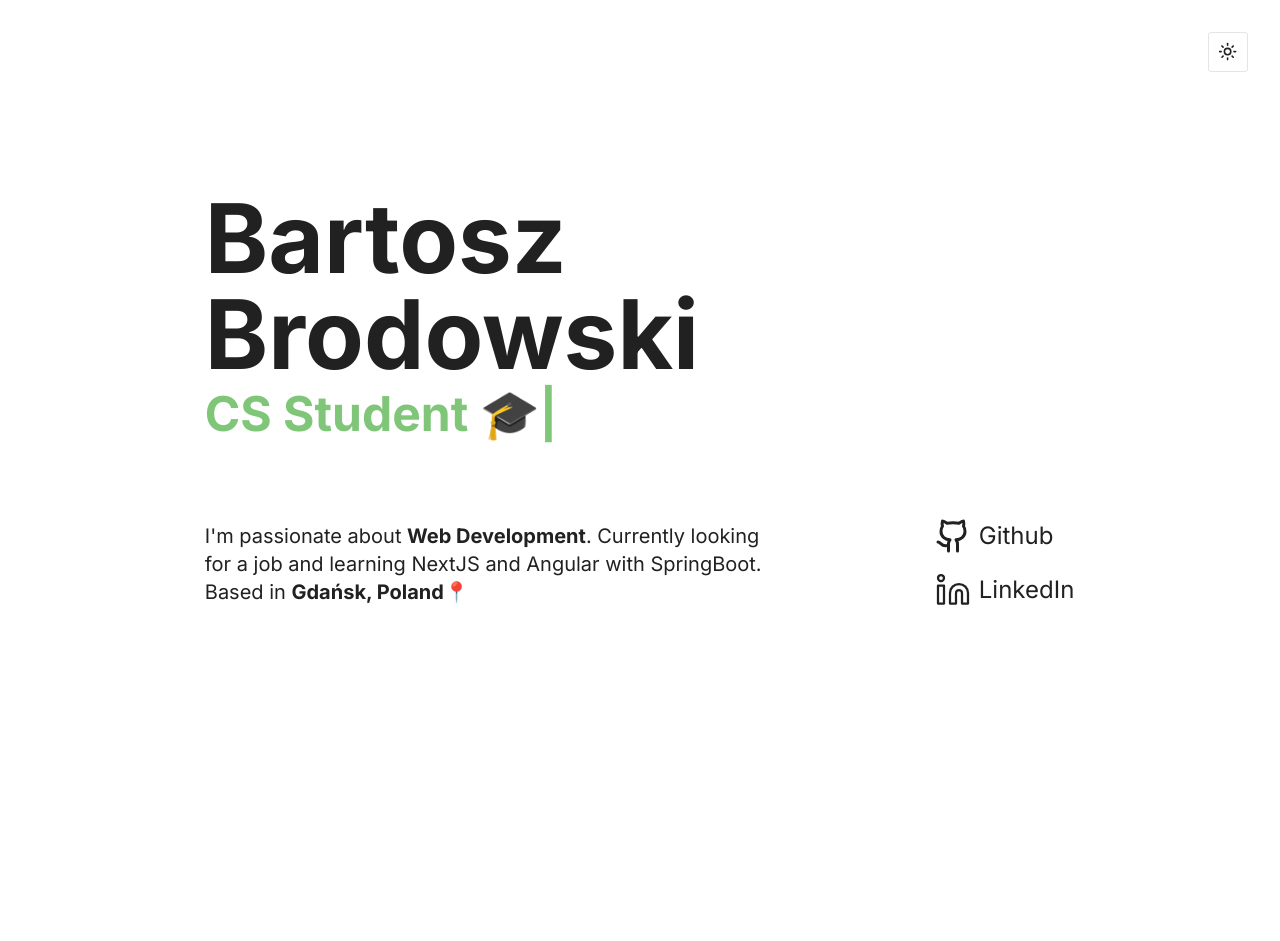
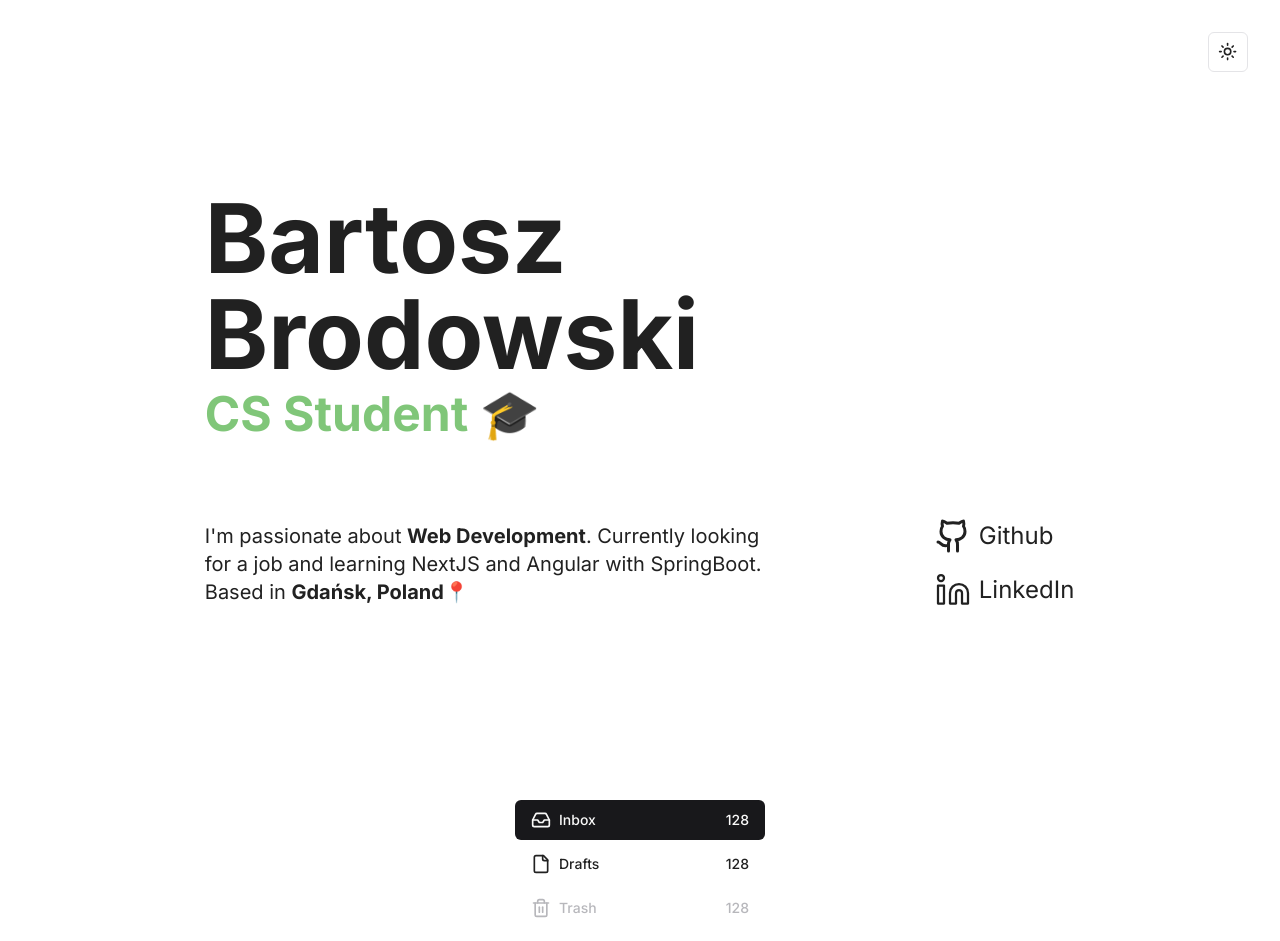
Before and after one commit to BartoszBrodowski/portfolio, a Next.js app: page / in a window 1280 px wide. Shown: the top 941 px of the page. Before the commit the page ends 800 px from the top, so only its background shows below. Built offline with nearby package versions, Linux system fonts and the light colour scheme.

Commit message:
feat(projects): nav change tab style on click

```diff
--- a/src/app/globals.css
+++ b/src/app/globals.css
@@ -1,6 +1,10 @@
 @tailwind base;
 @tailwind components;
 @tailwind utilities;
+
+/* .dark {
+  --background: #212121; */
+
 
 
 @layer base {
@@ -11,8 +15,8 @@
     --card-foreground: 240 10% 3.9%;
     --popover: 0 0% 100%;
     --popover-foreground: 240 10% 3.9%;
-    --primary: 142.1 76.2% 36.3%;
-    --primary-foreground: 355.7 100% 97.3%;
+    --primary: 240 5.9% 10%;
+    --primary-foreground: 0 0% 98%;
     --secondary: 240 4.8% 95.9%;
     --secondary-foreground: 240 5.9% 10%;
     --muted: 240 4.8% 95.9%;
@@ -23,32 +27,34 @@
     --destructive-foreground: 0 0% 98%;
     --border: 240 5.9% 90%;
     --input: 240 5.9% 90%;
-    --ring: 142.1 76.2% 36.3%;
-    --radius: 0.3rem;
+    --ring: 240 5.9% 10%;
+    --radius: 0.5rem;
   }
 
   .dark {
-    --background: #212121;
-    --foreground: 0 0% 95%;
-    --card: 24 9.8% 10%;
-    --card-foreground: 0 0% 95%;
-    --popover: 0 0% 9%;
-    --popover-foreground: 0 0% 95%;
-    --primary: 142.1 70.6% 45.3%;
-    --primary-foreground: 144.9 80.4% 10%;
+    --background: 240 10% 3.9%;
+    --foreground: 0 0% 98%;
+    --card: 240 10% 3.9%;
+    --card-foreground: 0 0% 98%;
+    --popover: 240 10% 3.9%;
+    --popover-foreground: 0 0% 98%;
+    --primary: 0 0% 98%;
+    --primary-foreground: 240 5.9% 10%;
     --secondary: 240 3.7% 15.9%;
     --secondary-foreground: 0 0% 98%;
-    --muted: 0 0% 15%;
+    --muted: 240 3.7% 15.9%;
     --muted-foreground: 240 5% 64.9%;
-    --accent: 12 6.5% 15.1%;
+    --accent: 240 3.7% 15.9%;
     --accent-foreground: 0 0% 98%;
     --destructive: 0 62.8% 30.6%;
-    --destructive-foreground: 0 85.7% 97.3%;
+    --destructive-foreground: 0 0% 98%;
     --border: 240 3.7% 15.9%;
     --input: 240 3.7% 15.9%;
-    --ring: 142.4 71.8% 29.2%;
+    --ring: 240 4.9% 83.9%;
   }
 }
+
+
 
 @layer base {
   * {
--- a/src/app/page.tsx
+++ b/src/app/page.tsx
@@ -1,9 +1,11 @@
 import Hero from '@/components/Hero'
+import Nav from '@/components/Projects/Nav'
 
 export default function Home() {
   return (
     <main className="flex min-h-screen flex-col items-center justify-between p-24 py-0 text-main-black dark:text-white dark:bg-main-black">
       <Hero />
+      <Nav />
     </main>
   )
 }
--- a/src/components/Hero/OccupationText.tsx
+++ b/src/components/Hero/OccupationText.tsx
@@ -6,7 +6,7 @@ const OccupationText = () => {
     return (
         <div className="flex flex-col font-bold text-[24px] leading-8 lg:text-5xl lg:gap-2">
             <h1 className="text-8xl">Bartosz Brodowski</h1>
-            <span className="text-primary">
+            <span className="text-main-green">
                 <TypeAnimation
                     sequence={["Software Engineer 💻", 2000, "CS Student 🎓", 2000]}
                     wrapper="span"
--- /dev/null
+++ b/src/components/Projects/Nav.tsx
@@ -0,0 +1,29 @@
+'use client'
+
+import { navTabs } from "@/data/navtabs.data";
+import { FunctionComponent, useState } from "react";
+import NavTab from "./NavTab";
+
+
+const Nav: FunctionComponent = () => {
+    const [clicked, setClicked] = useState<number>(0);
+
+    const changeTab = (index: number): void => {
+        setClicked(index);
+    }
+    return (
+        <div className="w-full max-w-[250px]">
+            <nav>
+                <ul className="flex flex-col gap-1">
+                    {navTabs.map((tab, index) => {
+                        return (
+                            <NavTab isClicked={clicked === index} setClicked={setClicked} key={index} tab={tab} index={index} />
+                        )
+                    })}
+                </ul>
+            </nav>
+        </div>
+    );
+}
+
+export default Nav;
--- /dev/null
+++ b/src/components/Projects/NavTab.tsx
@@ -0,0 +1,33 @@
+'use client'
+
+import { NavTabInfo } from "@/interfaces/navtab.interface";
+import { cn } from "@/lib/utils";
+import { FunctionComponent, useState } from "react";
+import { buttonVariants } from "../ui/button";
+
+interface NavTabProps {
+    tab: NavTabInfo;
+    index: number;
+    isClicked: boolean;
+    setClicked: (index: number) => void
+}
+
+const NavTab: FunctionComponent<NavTabProps> = ({tab, index, isClicked, setClicked}) => {
+    return (
+        <button disabled={!tab.isActive} onClick={() => setClicked(index)} className={cn(
+            isClicked
+            ? buttonVariants({variant: 'default'})
+            : buttonVariants({variant: 'ghost'}),
+            !tab.isActive ? 'text-muted-foreground' : '',
+            "flex justify-between w-full px-4 hover:cursor-pointer'",
+        )}>
+            <div className="flex gap-2">
+                <span>{tab.icon}</span>
+                <h1>{tab.name}</h1>
+            </div>
+            <span>128</span>
+        </button>
+    );
+}
+
+export default NavTab;
--- /dev/null
+++ b/src/data/navtabs.data.tsx
@@ -0,0 +1,46 @@
+import { NavTabInfo } from "@/interfaces/navtab.interface";
+import { File, Inbox, Trash2, Archive } from "lucide-react";
+
+const iconSize = 20
+
+export const navTabs: NavTabInfo[] = [
+    {
+        name: "Inbox",
+        icon: <Inbox size={iconSize} />,
+        projects: [
+            {
+                name: "Guitar shop",
+                date: "2021-08-01",
+                description: "Lorem ipsum dolor sit amet consectetur adipisicing elit. Quisquam, voluptatum.",
+                technologies: ["React", "TypeScript", "TailwindCSS", "Node.js", "Express.js", "MongoDB"],
+                github: "blank",
+
+            }
+        ],
+        isActive: true
+    },
+    {
+        name: "Drafts",
+        icon: <File size={iconSize} />,
+        projects: [
+            {
+                name: "MacroMaster",
+                date: "2023-10-01",
+                description: "Lorem ipsum dolor sit amet, consectetur adipisicing elit. Minus atque commodi ipsam sit sint praesentium",
+                technologies: ["NextJS", "TailwindCSS"],
+                github: "blank"
+            }
+        ],
+        isActive: true
+    },
+    {
+        name: "Trash",
+        icon: <Trash2 size={iconSize} />,
+        isActive: false
+    },
+    {
+        name: "Archive",
+        icon: <Archive size={iconSize} />,
+        isActive: false
+    }
+]
--- a/tailwind.config.ts
+++ b/tailwind.config.ts
@@ -25,8 +25,7 @@ const config = {
         background: "hsl(var(--background))",
         foreground: "hsl(var(--foreground))",
         primary: {
-          // DEFAULT: "hsl(var(--primary))"
-          DEFAULT: '#80c679',
+          DEFAULT: "hsl(var(--primary))",
           foreground: "hsl(var(--primary-foreground))",
         },
         secondary: {
@@ -54,7 +53,8 @@ const config = {
           foreground: "hsl(var(--card-foreground))",
         },
         // 'main-text-black': '#2D2E32',
-        'main-black': '#212121'
+        'main-black': '#212121',
+        'main-green': '#80c679'
       },
       borderRadius: {
         lg: "var(--radius)",
```
Also changed, not shown: src/interfaces/navtab.interface.tsx (added, +9 -0 lines), src/interfaces/project.interface.ts (added, +7 -0 lines), src/components/Projects/index.tsx (added).
